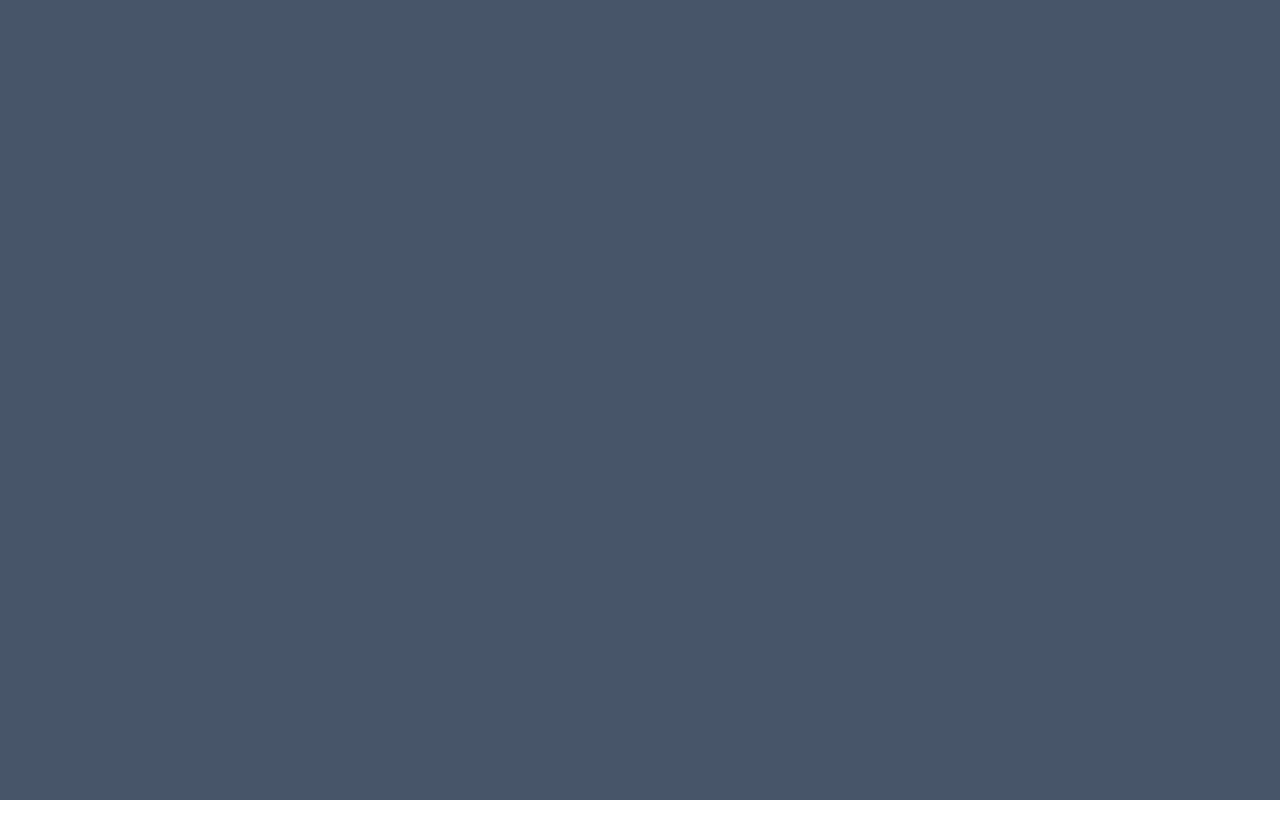
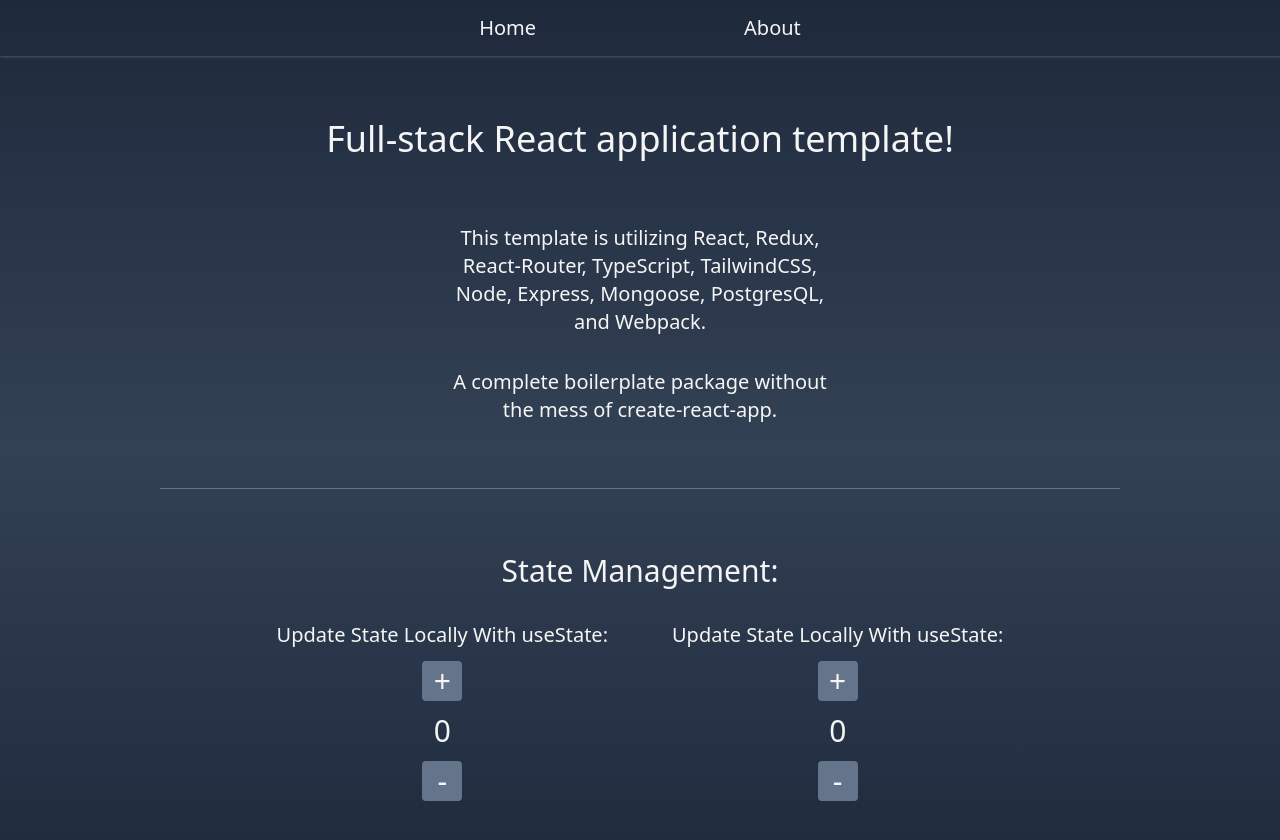
Before and after one commit to jackmoorman/react-app-template, a React app: page / in a window 1280 px wide. Shown: the top 840 px of the page. Before the commit the page ends 800 px from the top, so only its background shows below. Built offline with nearby package versions, Linux system fonts and the light colour scheme.

Commit message:
Redux toolkit added to the mix.

```diff
--- a/package.json
+++ b/package.json
@@ -11,13 +11,17 @@
   "author": "Jack Moorman (Github: @jackmoorman)",
   "license": "ISC",
   "dependencies": {
+    "@reduxjs/toolkit": "^1.9.3",
     "bcrypt": "^5.1.0",
     "dotenv": "^16.0.3",
     "express": "^4.18.2",
     "mongoose": "^7.0.3",
     "pg": "^8.10.0",
     "react": "^18.2.0",
-    "react-dom": "^18.2.0"
+    "react-dom": "^18.2.0",
+    "react-redux": "^8.0.5",
+    "react-router": "^6.10.0",
+    "react-router-dom": "^6.10.0"
   },
   "devDependencies": {
     "@babel/core": "^7.21.4",
--- a/src/App.tsx
+++ b/src/App.tsx
@@ -1,7 +1,14 @@
 import React from 'react';
+import { Route, Routes } from 'react-router-dom';
+import Home from './pages/Home';
 
 type Props = {};
 
 export default function App({}: Props) {
-  return <main className=" min-h-screen w-full bg-slate-600"></main>;
+  return (
+    <Routes>
+      <Route path="/" element={<Home />} />
+      <Route path="/" element={<Home />} />
+    </Routes>
+  );
 }
--- /dev/null
+++ b/src/app/store.ts
@@ -0,0 +1,11 @@
+import { configureStore } from '@reduxjs/toolkit';
+import countReducer from '../features/countSlice';
+
+export const store = configureStore({
+  reducer: {
+    count: countReducer,
+  },
+});
+
+export type RootState = ReturnType<typeof store.getState>;
+export type AppDispatch = typeof store.dispatch;
--- /dev/null
+++ b/src/components/Header.tsx
@@ -0,0 +1,20 @@
+import React from 'react';
+import { Link, Outlet } from 'react-router-dom';
+
+type Props = {};
+
+export default function Header({}: Props) {
+  return (
+    <>
+      <header className="flex text-xl w-full shadow-sm shadow-slate-600 h-14 justify-center items-center gap-52 ">
+        <p className="hover:scale-105 transition-all cursor-pointer">
+          <Link to="/">Home</Link>
+        </p>
+        <p className="hover:scale-105 transition-all cursor-pointer">
+          <Link to="/about">About</Link>
+        </p>
+      </header>
+      <Outlet />
+    </>
+  );
+}
--- /dev/null
+++ b/src/features/countSlice.ts
@@ -0,0 +1,15 @@
+import { createSlice } from '@reduxjs/toolkit';
+
+const initialState = 0;
+
+const countSlice = createSlice({
+  name: 'counter',
+  initialState,
+  reducers: {
+    increment: (state) => (state += 1),
+    decrement: (state) => (state -= 1),
+  },
+});
+
+export const { increment, decrement } = countSlice.actions;
+export default countSlice.reducer;
--- a/src/index.css
+++ b/src/index.css
@@ -9,4 +9,5 @@
 }
 
 body {
+  color: whitesmoke;
 }
--- a/src/index.tsx
+++ b/src/index.tsx
@@ -1,8 +1,15 @@
 import React from 'react';
 import ReactDOM from 'react-dom/client';
+import { BrowserRouter } from 'react-router-dom';
+import { Provider } from 'react-redux';
+import { store } from './app/store';
 import App from './App';
 import './index.css';
 
 ReactDOM.createRoot(document.getElementById('root') as HTMLElement).render(
-  <App />
+  <Provider store={store}>
+    <BrowserRouter>
+      <App />
+    </BrowserRouter>
+  </Provider>
 );
--- /dev/null
+++ b/src/pages/About.tsx
@@ -0,0 +1,11 @@
+import React from 'react';
+
+type Props = {};
+
+export default function About({}: Props) {
+  return (
+    <>
+      <main></main>
+    </>
+  );
+}
--- /dev/null
+++ b/src/pages/Home.tsx
@@ -0,0 +1,74 @@
+import React from 'react';
+import Header from '../components/Header';
+import { useState } from 'react';
+import { useSelector, useDispatch } from 'react-redux';
+import { increment, decrement } from '../features/countSlice';
+import { RootState } from '../app/store';
+
+type Props = {};
+
+export default function Home({}: Props) {
+  const [local, setLocal] = useState<number>(0);
+  const globalCount = useSelector((state: RootState) => state.count);
+  const dispatch = useDispatch();
+
+  return (
+    <>
+      <main className="min-h-screen w-full bg-gradient-to-b from-slate-800 via-slate-700 to-slate-800 flex flex-col items-center">
+        <Header />
+        <h1 className=" mt-16 text-4xl animate-bounce">
+          Full-stack React application template!
+        </h1>
+        <section className="my-16 text-xl flex flex-col gap-8">
+          <p className=" max-w-sm text-center">
+            This template is utilizing React, Redux, React-Router, TypeScript,
+            TailwindCSS, Node, Express, Mongoose, PostgresQL, and Webpack.
+          </p>
+          <p className=" max-w-sm text-center">
+            A complete boilerplate package without the mess of create-react-app.
+          </p>
+        </section>
+
+        <hr className="border-slate-500 w-3/4 " />
+
+        <section className="flex flex-col items-center my-16">
+          <h2 className="text-3xl">State Management:</h2>
+          <div className="flex gap-16 my-8">
+            <div className="flex flex-col items-center gap-3">
+              <p className="text-xl">Update State Locally With useState:</p>
+              <button
+                onClick={() => setLocal((prev) => prev + 1)}
+                className=" bg-slate-500 h-10 w-10 flex justify-center items-center rounded hover:scale-105 transition-all text-3xl"
+              >
+                +
+              </button>
+              <p className="text-3xl">{local}</p>
+              <button
+                onClick={() => setLocal((prev) => prev - 1)}
+                className=" bg-slate-500 h-10 w-10 flex justify-center items-center rounded hover:scale-105 transition-all text-3xl"
+              >
+                -
+              </button>
+            </div>
+            <div className="flex flex-col items-center gap-3">
+              <p className="text-xl">Update State Locally With useState:</p>
+              <button
+                onClick={() => dispatch(increment())}
+                className=" bg-slate-500 h-10 w-10 flex justify-center items-center rounded hover:scale-105 transition-all text-3xl"
+              >
+                +
+              </button>
+              <p className="text-3xl">{globalCount}</p>
+              <button
+                onClick={() => dispatch(decrement())}
+                className=" bg-slate-500 h-10 w-10 flex justify-center items-center rounded hover:scale-105 transition-all text-3xl"
+              >
+                -
+              </button>
+            </div>
+          </div>
+        </section>
+      </main>
+    </>
+  );
+}
```
Also changed, not shown: 2 other files (tests, documents, lock files or other folders).
